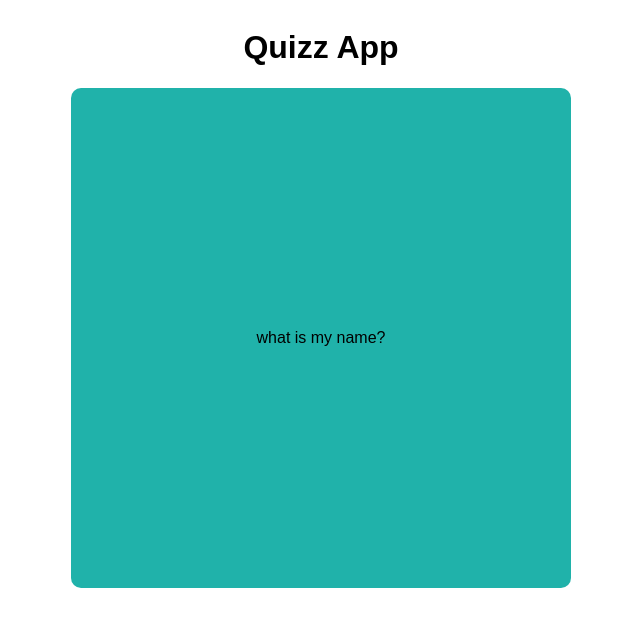
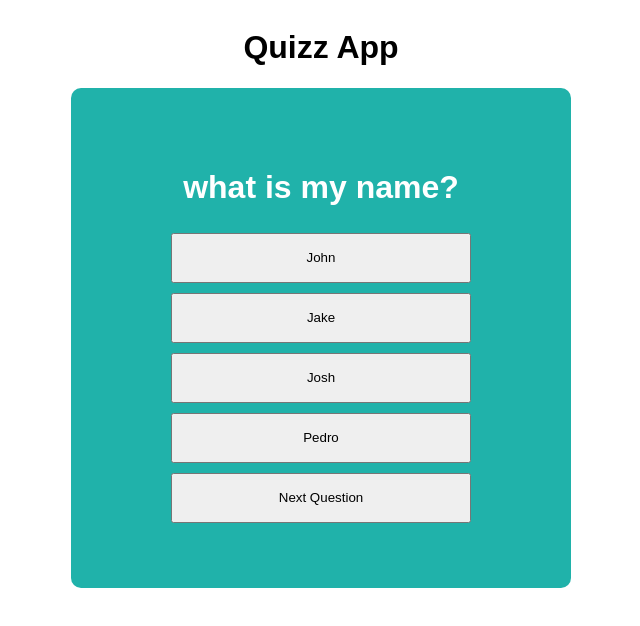
Before and after one commit to likeam/Quizz, a React (Create React App) app: page / in a window 1280 px wide. Both pictures are taken after a click on the button "Start Quiz". Shown: the top 626 px of the page, without its empty margins (319-959 px from the left). Built offline with nearby package versions, Linux system fonts and the light colour scheme.

Commit message:
Answer section building

```diff
--- a/src/App.css
+++ b/src/App.css
@@ -5,6 +5,8 @@
     align-items: center;
     flex-direction: column;
 }
+
+
 
 .Menu{
     width: 500px;
@@ -16,6 +18,7 @@
     justify-content: center;
     align-items: center;
 }
+
 .Menu input, button{
     width: 300px;
     height: 50px;
@@ -23,9 +26,14 @@
 
 }
 
+
+
 button:hover{
     cursor: pointer;
 }
+
+
+
 .Quiz{
     width: 500px;
     height: 500px;
@@ -36,3 +44,7 @@ button:hover{
     align-items: center;
     justify-content: center;
 }
+
+.Menu, .Quiz h1{
+    color: white;
+}
--- a/src/components/Questions.js
+++ b/src/Helper/Questions.js
@@ -1,7 +1,7 @@
 export const Questions = [
     {
         prompt:"what is my name?",
-        optonA: "John",
+        optionA: "John",
         optionB: "Jake",
         optionC: "Josh",
         optionD: "Pedro",
@@ -9,7 +9,7 @@ export const Questions = [
     },
     {
         prompt:"which is this not a progromming language?",
-        optonA: "Phython",
+        optionA: "Phython",
         optionB: "JavaScript",
         optionC: "Mac",
         optionD: "Java",
--- a/src/components/Quiz.js
+++ b/src/components/Quiz.js
@@ -1,10 +1,34 @@
 import React from 'react'
-import Questions from './Questions'
+import { useState } from 'react'
+import Questions from '../Helper/Questions'
 
 const Quiz = () => {
+    const [currentQuestion, setCurrentQuestion] = useState(0);
+    const [ optionChosen, setOptionChosen] = useState("");
+
+    const cohoseOption = (option) =>{
+        setOptionChosen(option)
+    }
+
+    const nextQuestion = () => {
+        if(Questions[currentQuestion].answer === optionChosen){
+            console.log("Correct");
+        }else{
+            console.log("Wrong");
+        }
+        setCurrentQuestion(currentQuestion +1);
+    }
+
     return (
         <div className='Quiz'>
-            {Questions[0].prompt}
+            <h1>{Questions[currentQuestion].prompt}</h1>
+            <div className="questions">
+                <button onClick={() =>{cohoseOption('optionA')}}>{Questions[currentQuestion].optionA}</button>
+                <button onClick={() =>{cohoseOption('optionB')}}>{Questions[currentQuestion].optionB}</button>
+                <button onClick={() =>{cohoseOption('optionC')}}>{Questions[currentQuestion].optionC}</button>
+                <button onClick={() =>{cohoseOption('optionC')}}>{Questions[currentQuestion].optionD}</button>
+            </div>
+            <button onClick={nextQuestion}>Next Question</button>
         </div>
     )
 }
```
